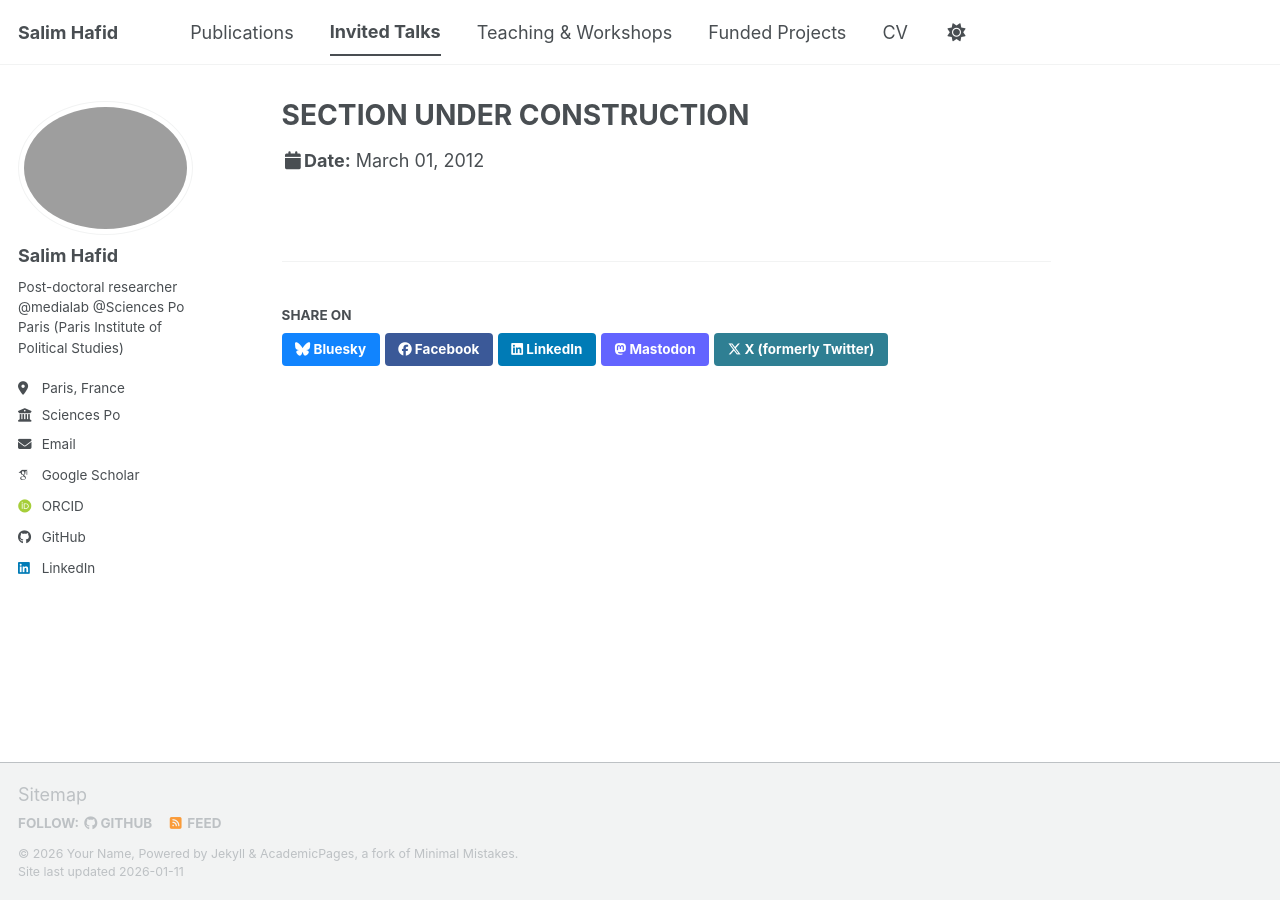
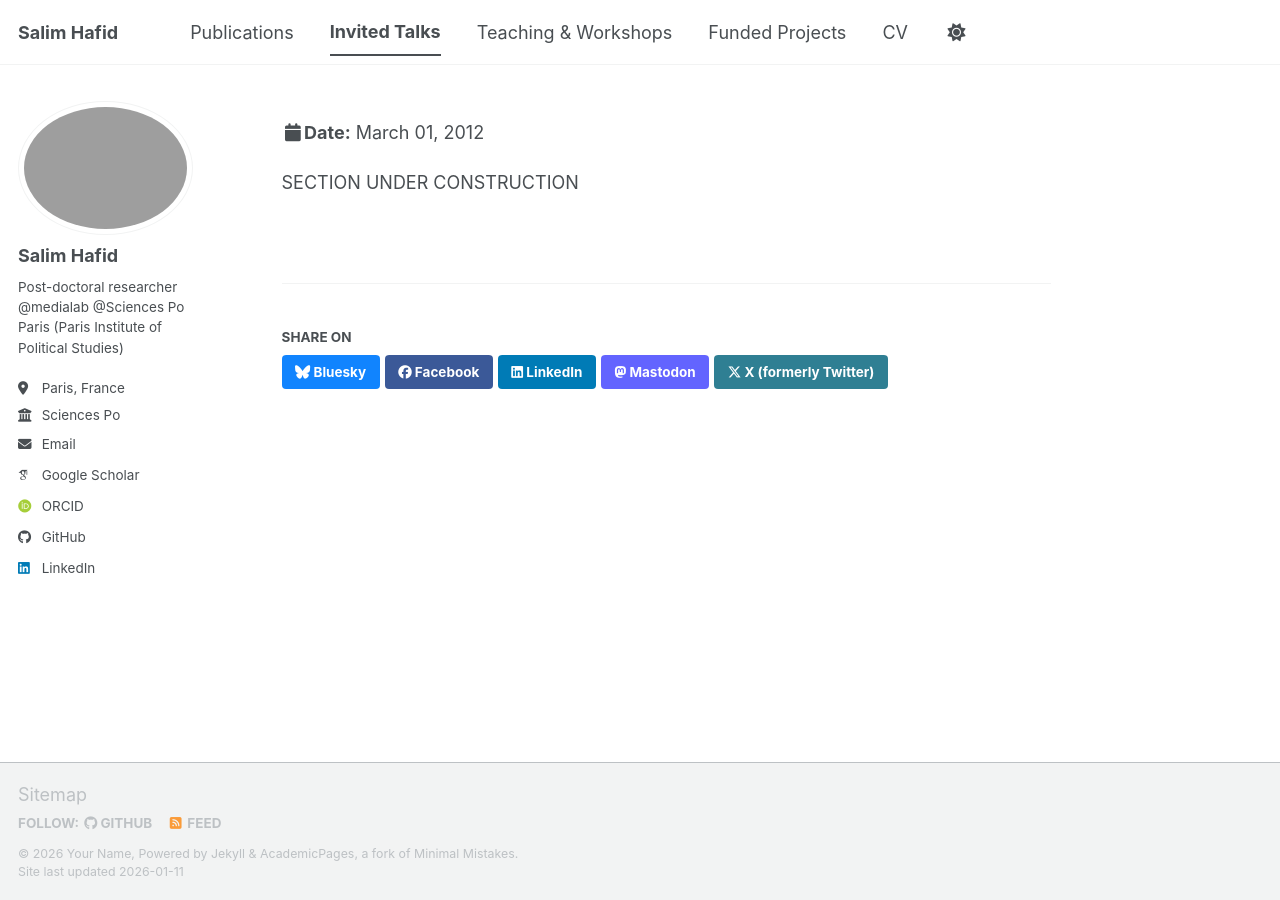
Before and after one commit to salim-hafid/salim-hafid.github.io, a Jekyll site: the page built from _talks/2012-03-01-talk-1.md, in a window 1280 px wide. Built offline with Jekyll 4.4.1, drawn with Linux system fonts in a browser that asks for light colours; some web fonts are replaced; a script bundle is joined from its source files by our own code; library files that are not in the unit come from our copies.

```diff
--- a/_talks/2012-03-01-talk-1.md
+++ b/_talks/2012-03-01-talk-1.md
@@ -1,8 +1,10 @@
 ---
-title: "SECTION UNDER CONSTRUCTION"
+title: ""
 collection: talks
 type: "Talk"
 permalink: /talks/2012-03-01-talk-1
 venue: ""
 location: ""
 ---
+
+SECTION UNDER CONSTRUCTION
```
